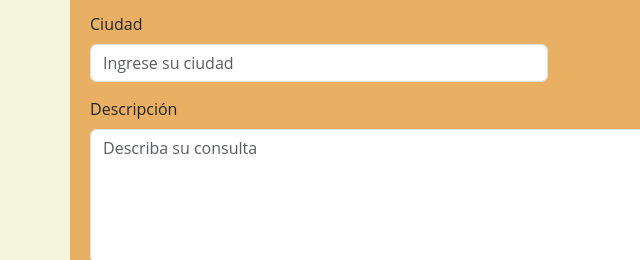
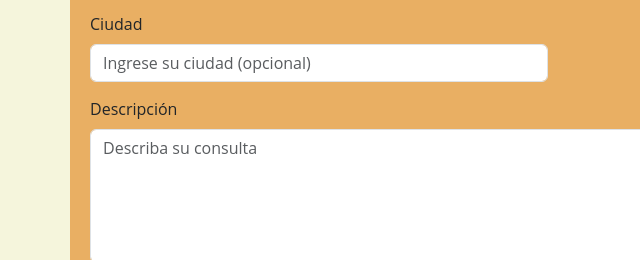
Before and after one commit to kuhg/integrador, a plain HTML site: page SobreNosotros.html in a window 1280 px wide. Shown: the part 2063-2323 px from the top of the page, 0-640 px from the left. Drawn offline with nearby package versions, Linux system fonts and the light colour scheme.

Commit message:
Update SobreNosotros.html

```diff
--- a/SobreNosotros.html
+++ b/SobreNosotros.html
@@ -139,7 +139,7 @@
           </div>
               <div class="col-md-5" style="margin-top: 15px;">
                   <label class="form-label" for="ciudad">Ciudad</label>
-                  <input type="text" class="form-control" id="ciudad" placeholder="Ingrese su ciudad">
+                  <input type="text" class="form-control" id="ciudad" placeholder="Ingrese su ciudad (opcional)">
                   <small id="ciudadAlert" class="form-text text-danger"></small>
               </div>
               <div class="form-group mb-3" style="margin-top: 15px;">
```
